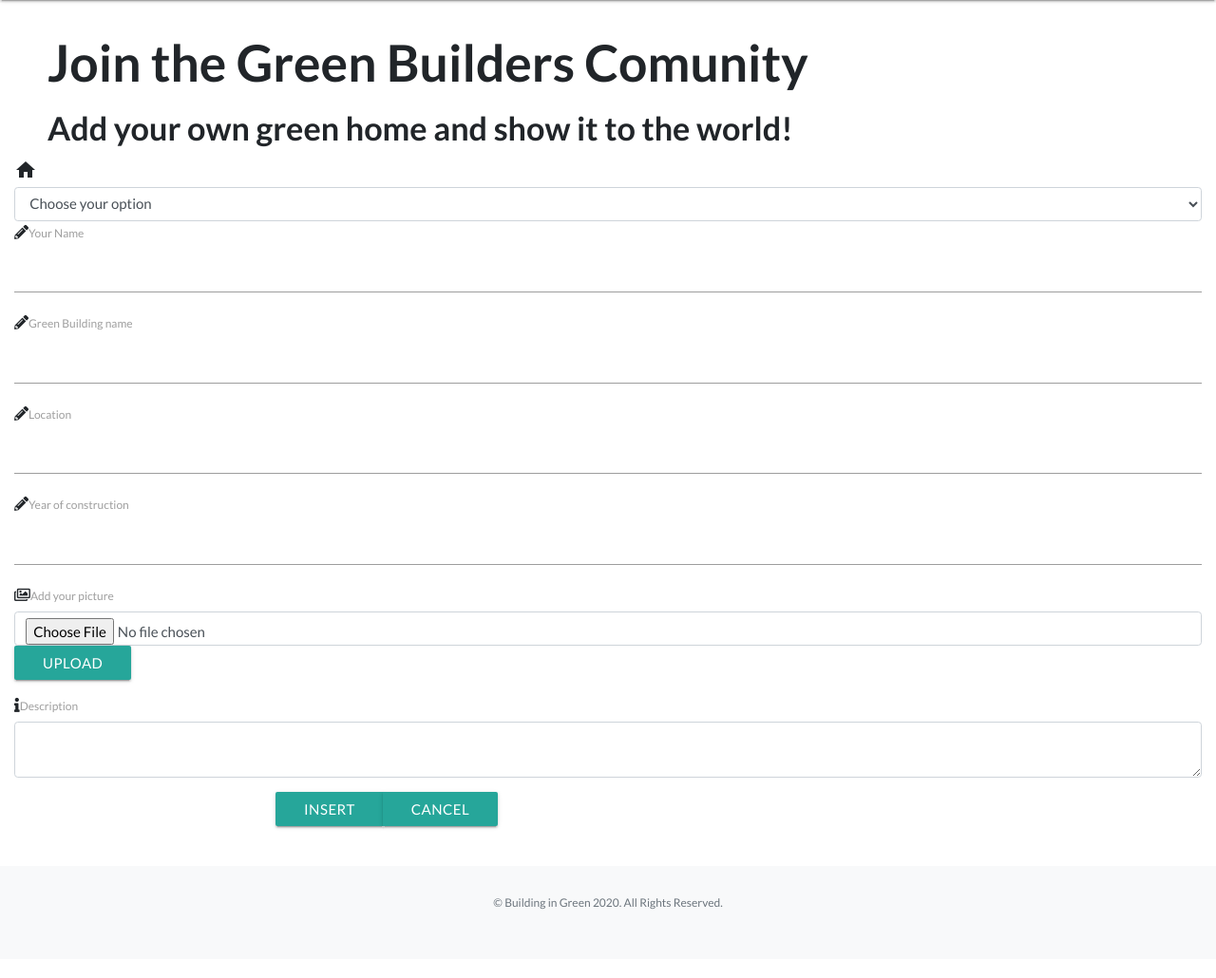
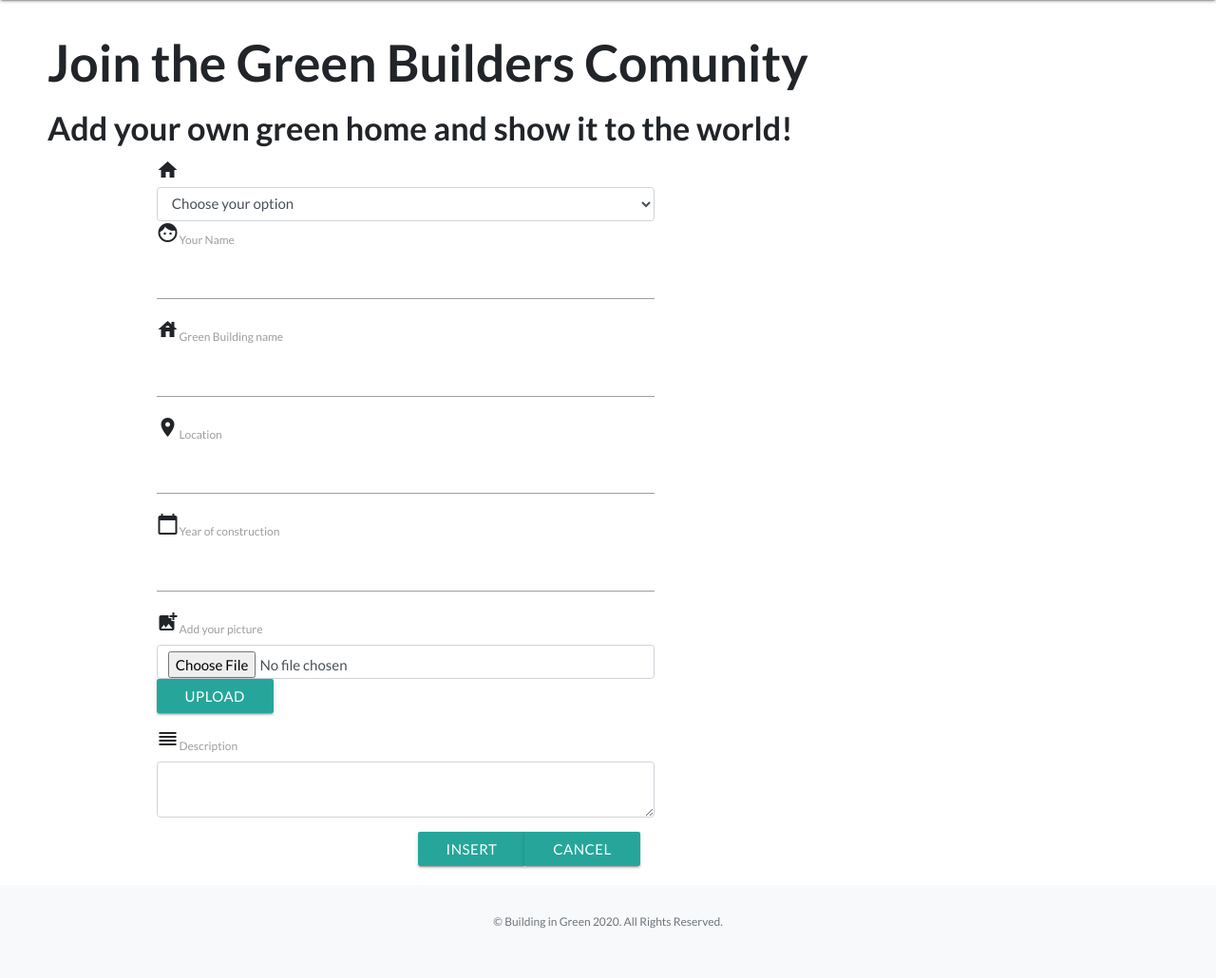
Before and after one commit to RoMar19/Building_in_green, a Flask app: page /add_house in a window 1280 px wide. Shown: the part 64-1094 px from the top of the page at 95% size. Before the commit the page ends 1022 px from the top, so only its background shows below. Run offline with Flask 2, Linux system fonts and the light colour scheme; data that the repository does not hold is empty; style sheets or scripts are compiled from the project's sources; some libraries are stand-ins or nearby versions.

```diff
--- a/templates/add_house.html
+++ b/templates/add_house.html
@@ -7,7 +7,7 @@
     <h4 style="padding-left:50px;">Add your own green home and show it to the world!</h4>
 
 <div class="row">
-        <div class="col-md-12 mb-4">
+        <div class="col-md-8 d-flex justify-content-center text-left">
             <form action="{{url_for('insert_house')}}" method="POST" name="add_house" id="add_house">
                 <i class="material-icons">home</i>
                 <select class="form-control categories-formfield" id="house_categories" name="house_categories">
@@ -19,38 +19,38 @@
                 </select>
                 <div class="form-group">
                     <div class="controls">
-                        <i class="fas fa-pencil-alt"></i><label class="form-field-description">Your Name</label>
+                        <i class="material-icons">face</i><label class="form-field-description">Your Name</label>
                             <input type="text" class="form-control" id="user_name" name="user_name" required data-validation-required-message="Please enter your name." maxlength="100">
                     </div>
                 </div>
                 <div class="form-group">
                     <div class="controls">
-                    <i class="fas fa-pencil-alt"></i><label class="form-field-description">Green Building name</label>
+                    <i class="material-icons">house</i><label class="form-field-description">Green Building name</label>
                         <input type="text" class="form-control" id="house_name" name="house_name" required data-validation-required-message="Please enter your house name." maxlength="100">
                     </div>
                 </div>
                 <div class="form-group">
                     <div class="controls">
-                    <i class="fas fa-pencil-alt"></i><label class="form-field-description">Location</label>
+                    <i class="material-icons">room</i><label class="form-field-description">Location</label>
                         <input type="text" class="form-control" id="location" name="location" required data-validation-required-message="Please enter your location." maxlength="100">
                     </div>
                 </div>
                 <div class="form-group">
                     <div class="controls">
-                    <i class="fas fa-pencil-alt"></i><label class="form-field-description">Year of construction</label>
+                    <i class="material-icons">calendar_today</i><label class="form-field-description">Year of construction</label>
                         <input type="text" class="form-control" id="year" name="year" required data-validation-required-message="Please enter the year of construction." maxlength="4">
                     </div>
                 </div>
                 <div class="form-group">
                     <div class="controls">
-                    <i class="far fa-images"></i><label class="form-field-description">Add your picture</label>
+                    <i class="material-icons">add_photo_alternate</i><label class="form-field-description">Add your picture</label>
                         <input type="file" class="form-control" id="image" name="image" >
                         <button type="button" class="btn btn-suscess">Upload</button>
                     </div>
                 </div>
                 <div class="form-group">
                     <div class="controls">
-                    <i class="fas fa-info"></i><label class="form-field-description">Description</label>
+                    <i class="material-icons">reorder</i><label class="form-field-description">Description</label>
                     <textarea class="form-control" id="description" name="description" required data-validation-required-message="Please enter a short house description." maxlength="1000" ></textarea>
                     </div>
                 </div>
--- a/templates/edit_house.html
+++ b/templates/edit_house.html
@@ -1,4 +1,4 @@
-{% extends "base.html" % {% block content %}
+{% extends "base.html" %} {% block content %}
 
 <div class="container">
     <div class="page-title form-heading col-md-12">
@@ -61,7 +61,7 @@
                 <div>
                 <h5>Click "Update" to confirm</h5>
                 <button type="submit" class="btn btn-success" onclick="alert_edit()" id="sendMessageButton">Update</button>
-                <a href="{{url_for('house_detail', huose_id=houses.id )}}" onclick="alert_no_edit()" class="btn btn-success">Cancel</a>
+                <a href="{{url_for('house_detail', house_id=house._id )}}" onclick="alert_no_edit()" class="btn btn-success">Cancel</a>
                 </div>
             </form>
         </div>
--- a/templates/gallery.html
+++ b/templates/gallery.html
@@ -4,12 +4,13 @@
 <!-- Shows the gallery houses in the database base on category selection -->
 
     {% for house in houses %}
+
         <div class="responsive">
-        <div class="gallery">
+        <div class="gallery" style="width: 18rem;">
             <a>
             <img src="{{ house.image }}" width="300" height="200">
             </a>
-            <div class="category">Category: {{ house.category_name }}</div>
+            <div class="category">Main material used: {{ house.category_name }}</div>
             <div class="name">{{ house.house_name }}</div>
             <div class="desc">{{ house.description }}</div>
             <a href="{{url_for('house_detail', house_id=house._id)}}" class="btn btn-success" style="text-align:center;">More info.</a>
```
Also changed, not shown: templates/all_gallery.html (deleted, +0 -22 lines), templates/house_detail.html (+5 -7 lines), static/img/alpine_cabin.jpg (deleted), static/img/domo.jpg (deleted), static/img/earthship_texas.jpg (deleted), static/img/hidden_house.jpg (deleted), static/img/hobbit.jpg (deleted), static/img/secret_place.jpg (deleted), static/img/shippingcontainer-home.jpg (deleted), static/img/underground_cob_house.jpg (deleted).
